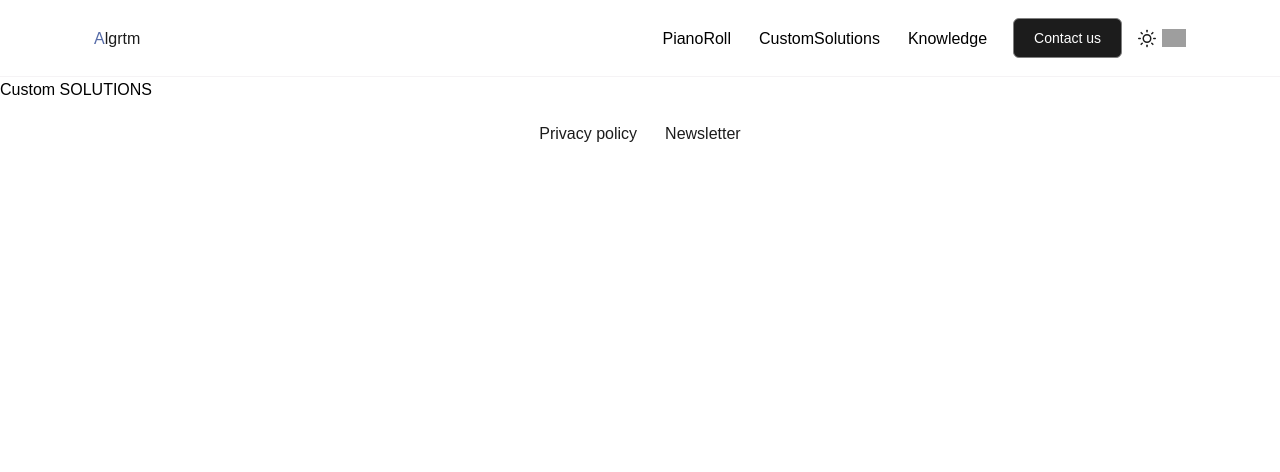
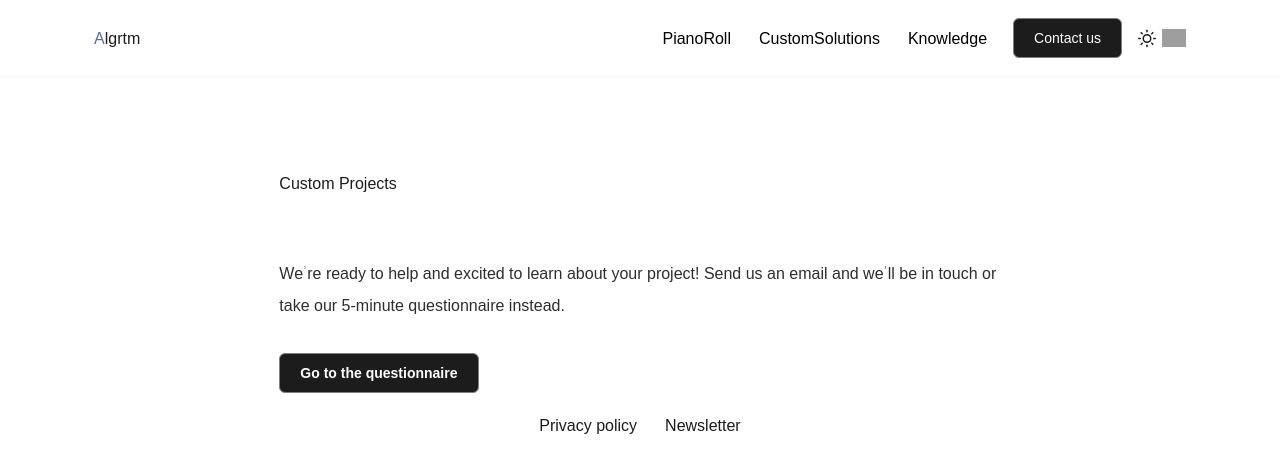
Before and after one commit to Nospoko/epr-landing, a Next.js app in the folder algrtm/: page /customSolutions in a window 1280 px wide. Shown: the top 472 px of the page. Built offline with nearby package versions, Linux system fonts and the light colour scheme; grey boxes are pictures that could not be loaded.

Commit message:
CustomSolutionsSection added

```diff
--- a/algrtm/src/app/contactUs/page.js
+++ b/algrtm/src/app/contactUs/page.js
@@ -1,7 +1,7 @@
 import React from "react";
 
 const ContactUs = () => {
-  return <div>ContactUs</div>;
+  return <div>Contact Us</div>;
 };
 
 export default ContactUs;
--- a/algrtm/src/app/customSolutions/page.js
+++ b/algrtm/src/app/customSolutions/page.js
@@ -1,7 +1,12 @@
+import CustomSolutionsSection from "@/components/CustomSolutionsSection";
 import React from "react";
 
 const CustomSolutions = () => {
-  return <div>Custom SOLUTIONS</div>;
+  return (
+    <main className="flex flex-col items-center justify-center">
+      <CustomSolutionsSection />
+    </main>
+  );
 };
 
 export default CustomSolutions;
--- /dev/null
+++ b/algrtm/src/components/CustomSolutionsSection.js
@@ -0,0 +1,26 @@
+import React from "react";
+import CustomLink from "./shared/CustomLink";
+
+const CustomSolutionsSection = () => {
+  return (
+    <div className="flex flex-col max-w-[33.5re] mt-[3.945rem] mx-[17.46rem] gap-8 items-start leading-[5.375rem]">
+      <h1 className="h1 text-neutralLight-neutral10">Custom Projects</h1>
+      <div className="leading-[1.98rem] text-neutralLight-neutral20 h6">
+        <p>
+          We’re ready to help and excited to learn about your project! Send us
+          an email and we’ll be in touch or take our 5-minute questionnaire
+          instead.{" "}
+        </p>
+      </div>
+      <div>
+        <CustomLink
+          variant="primary"
+          href="/contactUs"
+          text="Go to the questionnaire"
+        />
+      </div>
+    </div>
+  );
+};
+
+export default CustomSolutionsSection;
```
